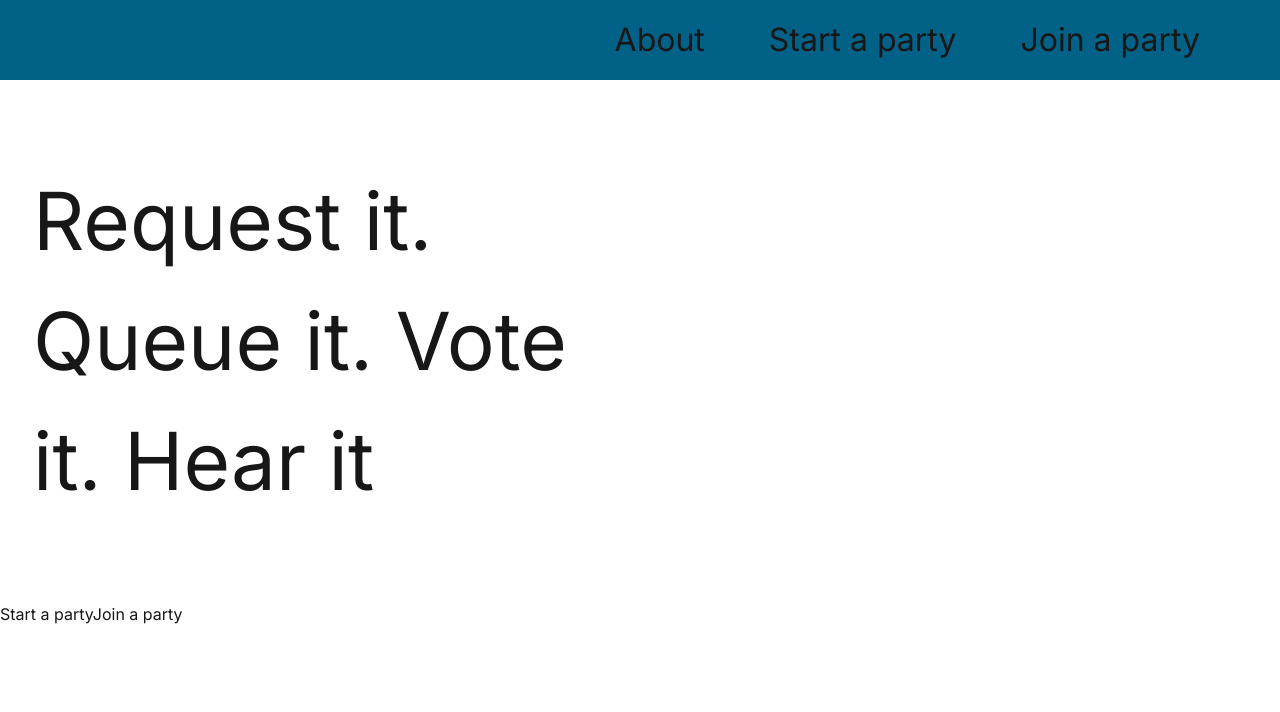
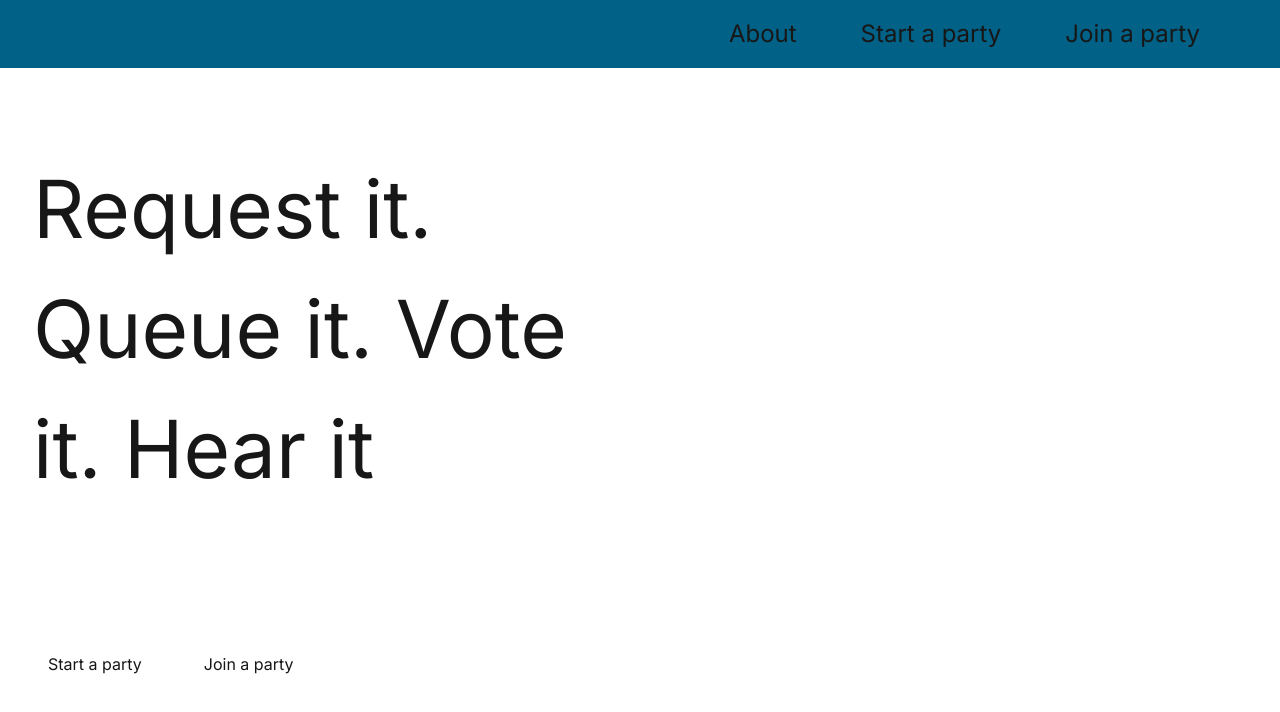
Before and after one commit to Isseymay/auxHelper, a Next.js app: page / in a window 1280 px wide. Shown: the top 712 px of the page. Built offline with nearby package versions, Linux system fonts and the light colour scheme.

Commit message:
Changes to button animations

```diff
--- a/app/globals.css
+++ b/app/globals.css
@@ -32,7 +32,7 @@ body {
   display: flex;
   list-style: none;
   margin-right: 5rem;
-  font-size: 2rem;
+  font-size: 1.5rem;
   gap: 4rem;
 }
 
@@ -46,7 +46,31 @@ body {
   padding: 5rem 2rem;
 }
 
-.left-hero h1 {
+.left-hero {
   width: 50%;
+  height: 50vh;
   font-size: 5rem;
 }
+
+.btn-container {
+  display: flex;
+  gap: 2rem;
+  padding: 1rem 2rem;
+  border: solid 1px white;
+}
+
+.action-btn{
+  padding: 5px 15px;
+  display: flex;
+  justify-content: center;
+  background-color: white;
+  color: D03BBD;
+  border-radius: 30px;
+  border-color: #D03BBD;
+}
+
+.action-btn:hover {
+  background-color: #D03BBD;
+  color: white;
+  transition: all 0.3s ease;
+}
--- a/app/page.tsx
+++ b/app/page.tsx
@@ -1,15 +1,24 @@
+"use client";
+import { useEffect } from "react";
 import Navbar from "./Components/navbar";
 
-function hoverEffect() {
-  const leftHeading = document.getElementById("left-h1");
+export default function Home() {
+  useEffect(() => {
+    const leftHeading = document.getElementById("left-h1");
 
-  leftHeading?.addEventListener("mouseover", () => {
-    leftHeading.style.animation = "ease-in-out 0.5s linear";
-    leftHeading.style.color = "#D03BBD";
-  });
-}
+    if (!leftHeading) return;
 
-export default function Home() {
+    leftHeading.style.transition = "color 0.3s ease";
+
+    leftHeading.addEventListener("mouseover", () => {
+      leftHeading.style.color = "#D03BBD";
+    });
+
+    leftHeading?.addEventListener("mouseout", () => {
+      leftHeading.style.color = "";
+    });
+  }, []);
+
   return (
     <div className="page">
       <main>
@@ -20,8 +29,12 @@ export default function Home() {
           </div>
         </div>
         <div className="btn-container">
-          <a href="/start">Start a party</a>
-          <a href="/join">Join a party</a>
+          <button className='action-btn'>
+            <a href="/start">Start a party</a>
+          </button>
+          <button className='action-btn'>
+            <a href="/join">Join a party</a>
+          </button>
         </div>
       </main>
     </div>
```
